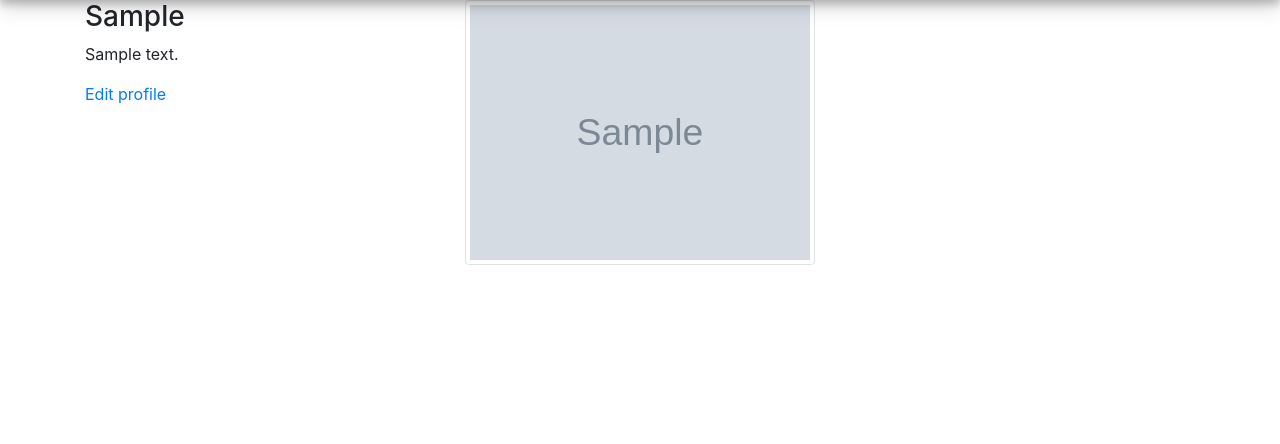
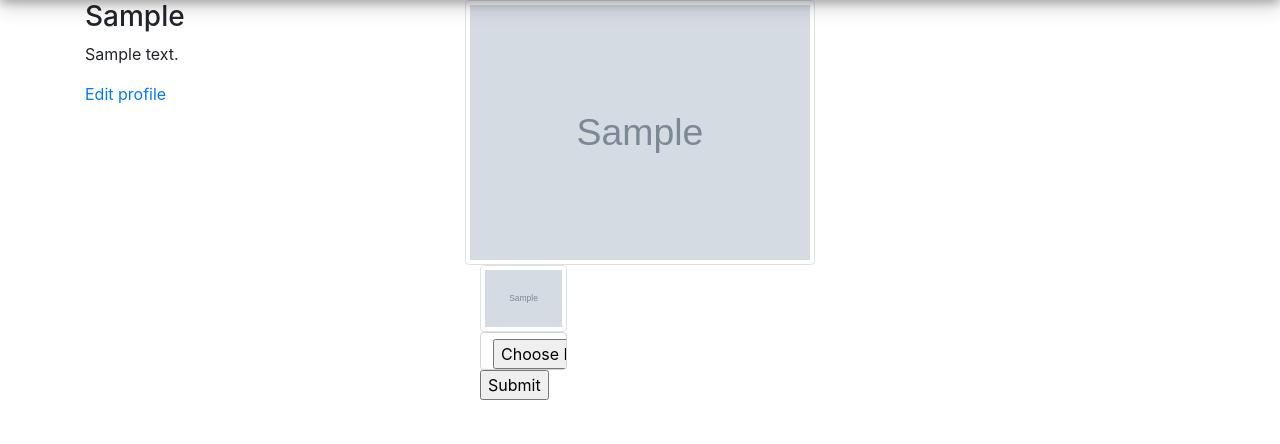
Before and after one commit to Isaacg94/personal-blog, a Flask app: a page that uses app/templates/profile/profile.html in a window 1280 px wide. Shown: the part 64-508 px from the top of the page. Run offline with Flask 2, Linux system fonts and the light colour scheme; a user stored in the database is signed in; tables that the repository leaves empty hold one stand-in row (values such as "Sample post"); grey boxes marked "Sample" are stand-in pictures; some libraries are stand-ins or nearby versions.

Commit message:
add an upload form

```diff
--- a/app/__init__.py
+++ b/app/__init__.py
@@ -36,4 +36,7 @@ def create_app(config_name):
     from .request import configure_request
     configure_request(app)
 
+    # configure UploadSet
+    configure_uploads(app,photos)
+
     return app
--- a/app/templates/profile/profile.html
+++ b/app/templates/profile/profile.html
@@ -26,6 +26,24 @@
             {%else%}
             <p>No profile picture</p>
             {% endif %}
+            <div class="col-md-4">
+                    {% if user.profile_pic_path %}
+
+                    <img src="{{url_for('static',filename=user.profile_pic_path)}}" alt="" class="img-thumbnail">
+
+                    {%else%}
+                    <p>No profile picture</p>
+
+                    {% endif %}
+
+                        {% if user == current_user %}
+                    <form  action="{{url_for('main.update_pic',uname=user.username)}}" method="post" enctype = "multipart/form-data">
+
+                      <input type="file"  name="photo" class="form-control" required>
+                      <input type="submit">
+                    </form>
+                      {% endif %}
+                  </div>
         </div>
     </div>
 </div>
--- a/config.py
+++ b/config.py
@@ -6,6 +6,7 @@ class Config:
     QUOTE_BASE_URL ='http://quotes.stormconsultancy.co.uk/random.json'
     SECRET_KEY = os.environ.get('SECRET_KEY')
     SQLALCHEMY_DATABASE_URI = 'postgresql+psycopg2://isaac:5272@localhost/blogposts'
+    UPLOADED_PHOTOS_DEST ='app/static/photos'
 
 
 
```
